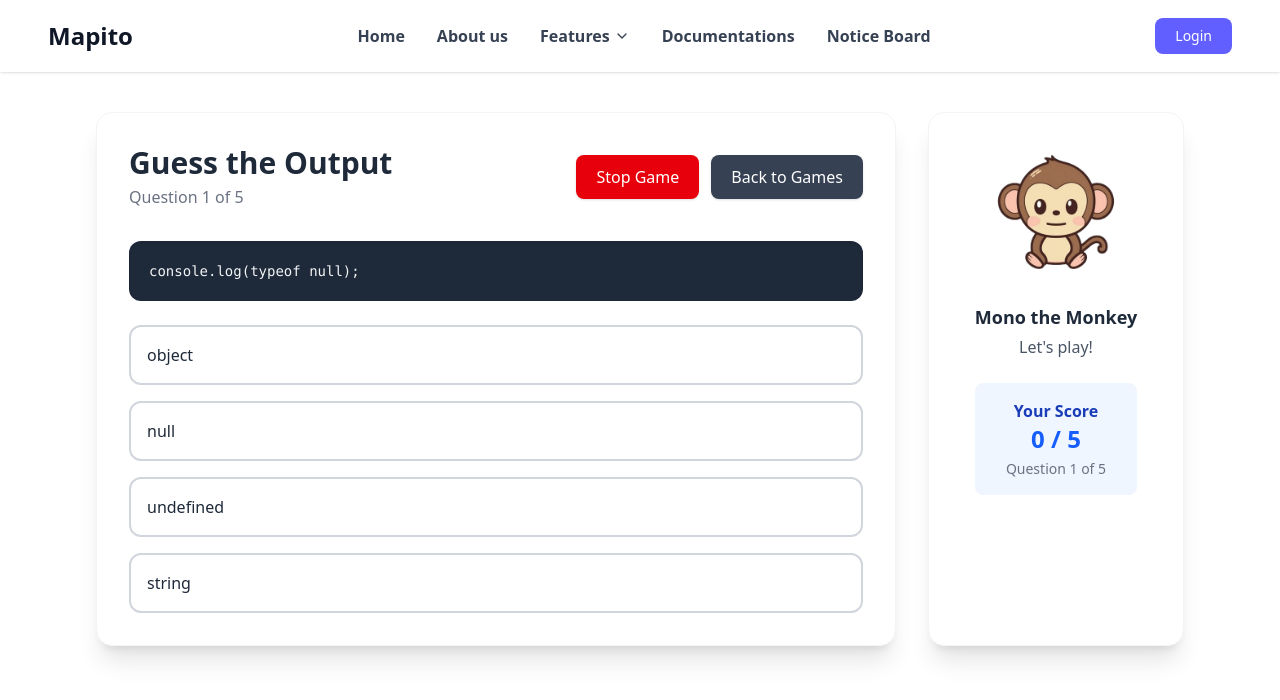
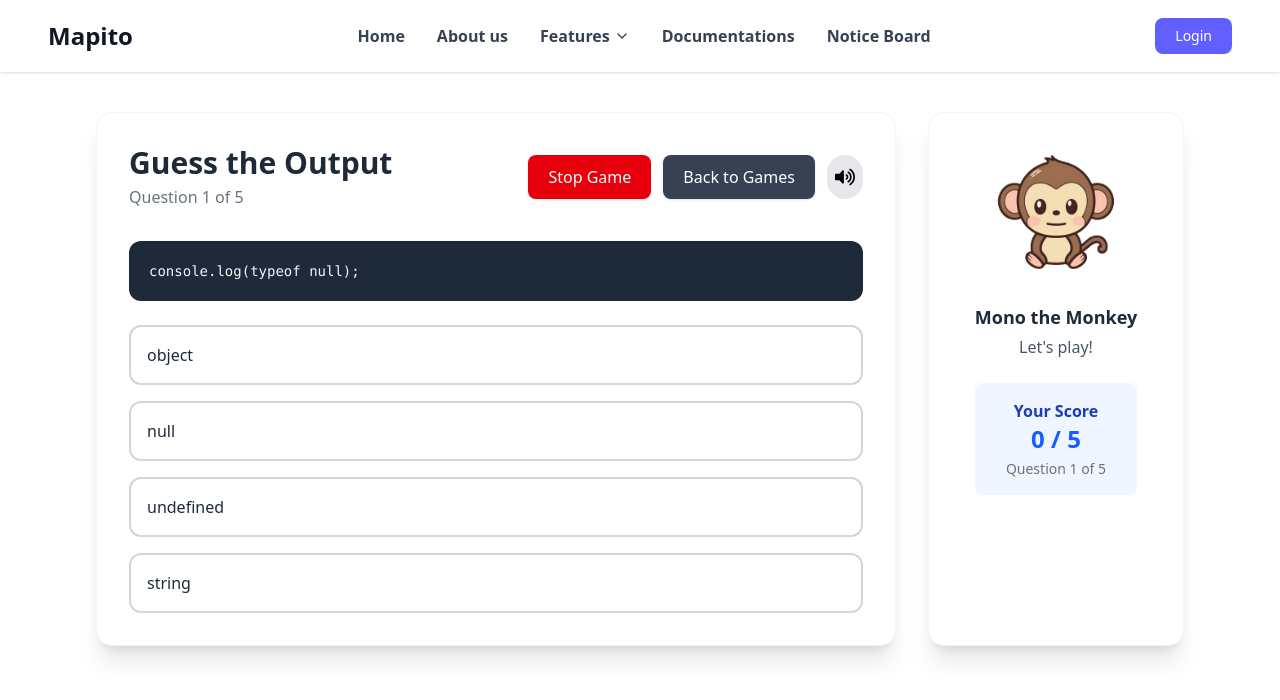
Before and after one commit to wintwah243/Mapito, a React (Vite) app in the folder mapito/: page /games/game1 in a window 1280 px wide. Both pictures are taken after a click on the button "Start Game with Mono". Shown: the top 700 px of the page. Built offline with nearby package versions, Linux system fonts and the light colour scheme.

Commit message:
add background song and mute button

```diff
--- a/mapito/src/Games/GuessOutputGame.jsx
+++ b/mapito/src/Games/GuessOutputGame.jsx
@@ -8,6 +8,8 @@ import monkeySad from '../assets/images/monkey-sad.jpg';
 import monkeyThinking from '../assets/images/monkey-thinking.jpg';
 import monkeySurprised from '../assets/images/monkey-suprised.png';
 import bananaImage from '../assets/images/banana.png';
+import useBackgroundMusic from '../utils/useBackgroundMusic';
+import { FaVolumeUp, FaVolumeMute } from 'react-icons/fa';
 
 const Monkey = ({ expression = 'default', size = 150 }) => {
   const expressionImages = {
@@ -75,6 +77,7 @@ const questions = [
 
 const GuessOutputGame = () => {
   const navigate = useNavigate();
+  const { toggleMute, isMuted } = useBackgroundMusic('https://commondatastorage.googleapis.com/codeskulptor-demos/pyman_assets/ateapill.ogg');
   const [monkeyExpression, setMonkeyExpression] = useState('default');
   const [showBanana, setShowBanana] = useState(false);
   const [showIntro, setShowIntro] = useState(true);
@@ -301,6 +304,15 @@ const GuessOutputGame = () => {
               >
                 Back to Games
               </motion.button>
+
+              {/* Background sound mute button */}
+              <button
+                    onClick={toggleMute}
+                    className="p-2 rounded-full bg-gray-200 hover:bg-gray-300 transition-colors"
+                    aria-label={isMuted ? "Unmute" : "Mute"}
+                >
+                    {isMuted ? <FaVolumeMute size={20} /> : <FaVolumeUp size={20} />}
+              </button>
             </div>
           </header>
 
```
